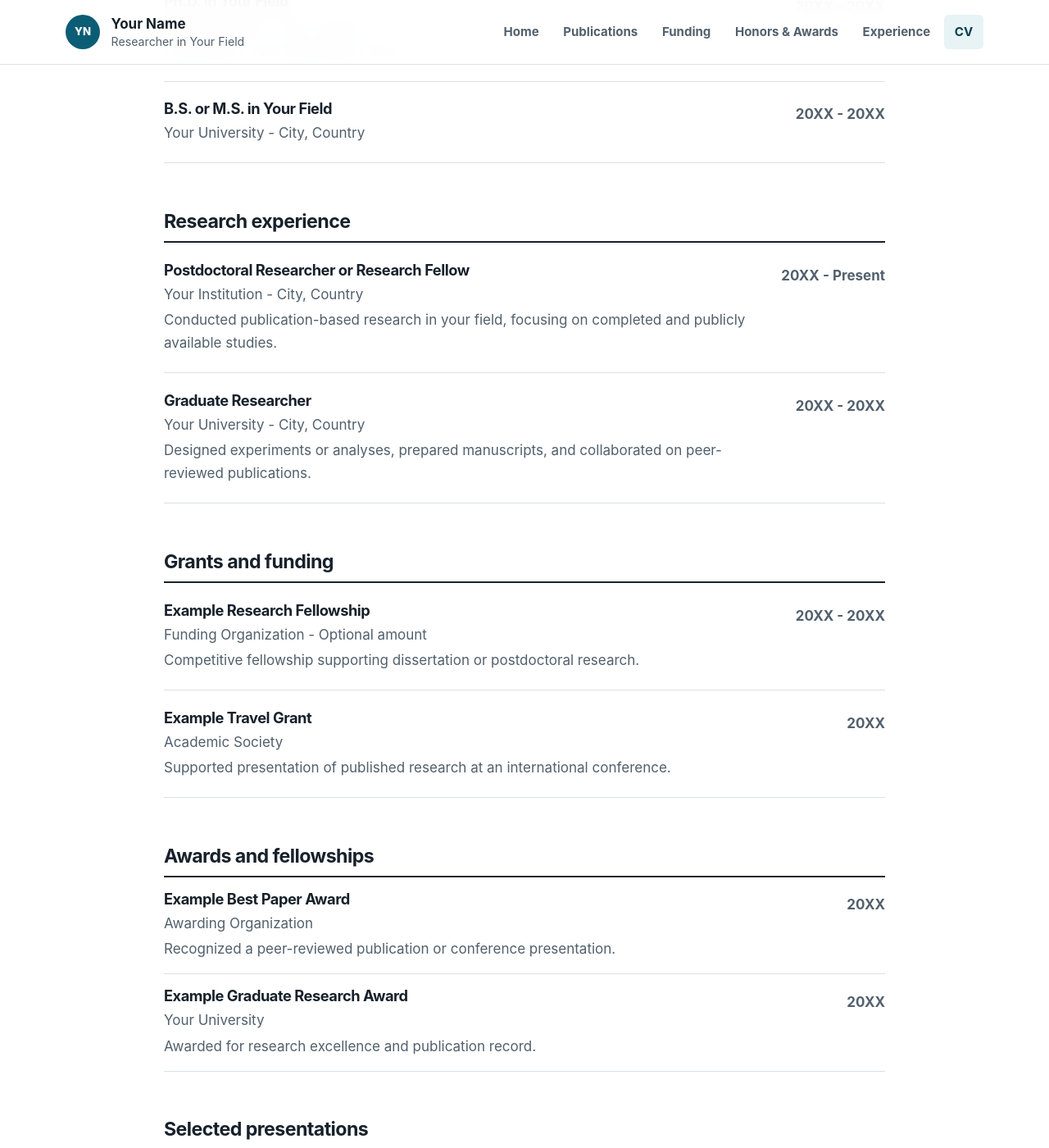
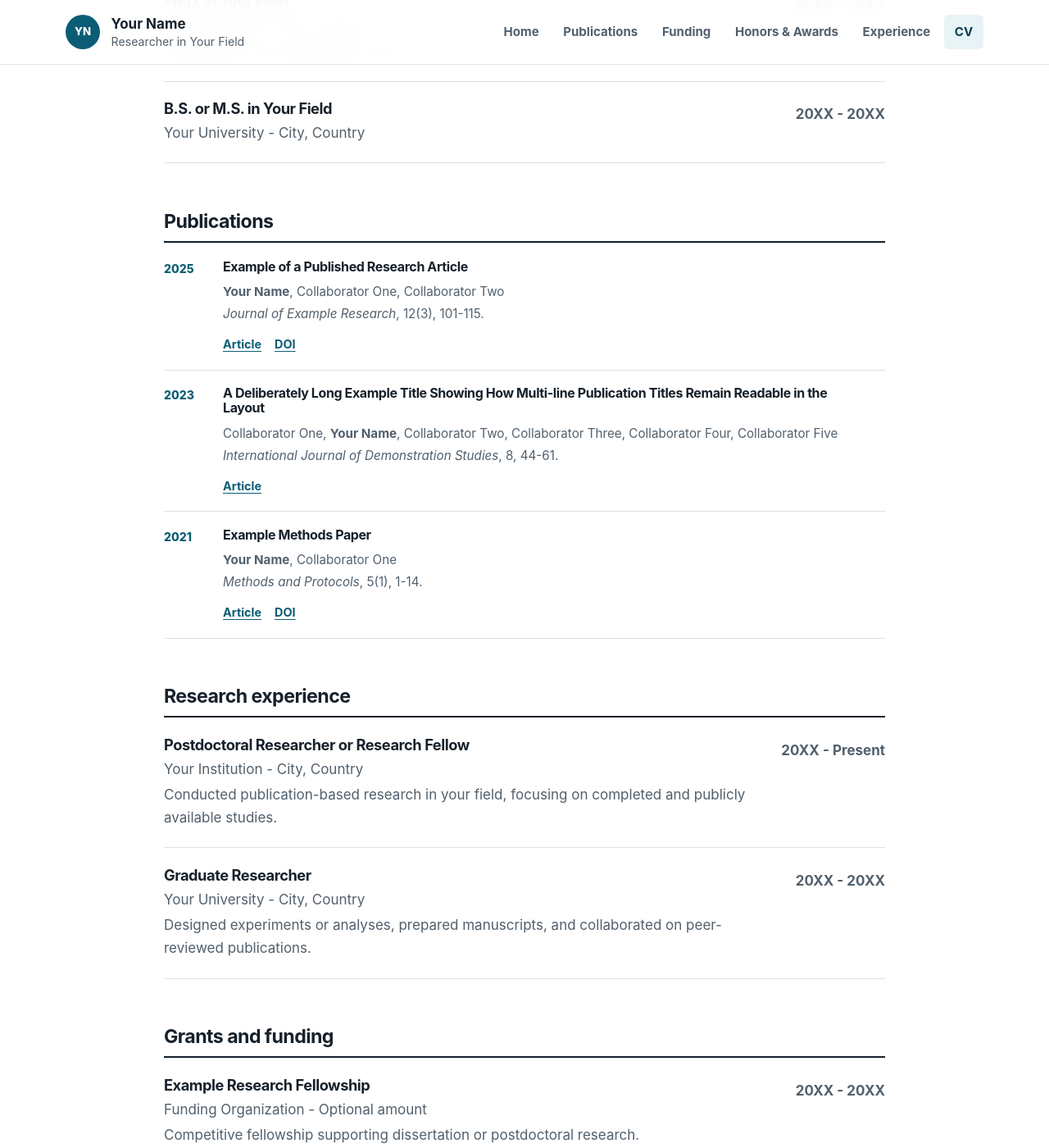
Before and after one commit to yuyeolchoi/yuyeolchoi.github.io, a Jekyll site: the page built from cv.html, in a window 1280 px wide and 1400 px high, scrolled down 571 px. Shown: the whole window at 82% size. Built offline with Jekyll 4.4.1, drawn with Linux system fonts in a browser that asks for light colours.

Commit message:
Show publications on home and CV pages

```diff
--- a/assets/css/style.css
+++ b/assets/css/style.css
@@ -145,6 +145,7 @@
 }
 .affiliation { margin: 0.7rem 0 1.8rem; color: var(--muted); font-size: 1.08rem; }
 .hero-bio { max-width: 690px; font-size: clamp(1.08rem, 2.2vw, 1.3rem); }
+.hero-actions { display: flex; flex-wrap: wrap; gap: 0.75rem; margin-top: 1.5rem; }
 .social-links { display: flex; flex-wrap: wrap; gap: 0.55rem 1.2rem; margin-top: 1.7rem; }
 .social-links a { font-weight: 700; }
 
@@ -187,6 +188,10 @@
 .publication-contribution { margin: 0.85rem 0 0; padding-left: 1rem; border-left: 3px solid #8eb8c3; }
 .publication-links { display: flex; flex-wrap: wrap; gap: 1rem; margin-top: 0.8rem; }
 .publication-links a { font-size: 0.9rem; font-weight: 750; }
+.cv-publication-list .publication { grid-template-columns: 52px 1fr; padding: 1.15rem 0; }
+.cv-publication-list .publication h3 { font-size: 1rem; }
+.cv-publication-list .publication-authors,
+.cv-publication-list .publication-venue { font-size: 0.95rem; }
 
 .page-hero { padding: clamp(3.8rem, 8vw, 6rem) 0; background: var(--canvas); border-bottom: 1px solid var(--line); }
 .page-hero h1 { font-size: clamp(2.8rem, 7vw, 4.6rem); }
--- a/cv.html
+++ b/cv.html
@@ -32,6 +32,15 @@
         <p class="cv-period">{{ item.period }}</p>
       </article>
     {% endfor %}
+  </section>
+
+  <section class="cv-section">
+    <h2>Publications</h2>
+    <div class="publication-list cv-publication-list">
+      {% for publication in site.data.publications %}
+        {% include publication.html item=publication show_contribution=false %}
+      {% endfor %}
+    </div>
   </section>
 
   <section class="cv-section">
--- a/index.html
+++ b/index.html
@@ -19,6 +19,10 @@
       <p class="affiliation">{{ site.author.affiliation }}{% if site.author.location != "" %} - {{ site.author.location }}{% endif %}</p>
       <p class="hero-bio">{{ site.author.bio }}</p>
       {% include social-links.html %}
+      <div class="hero-actions">
+        <a class="button" href="{{ '/publications/' | relative_url }}">View publications</a>
+        <a class="button button-secondary" href="{{ '/cv/' | relative_url }}">View CV</a>
+      </div>
     </div>
   </div>
 </section>
@@ -42,7 +46,7 @@
     <div class="section-heading heading-row">
       <div>
         <p class="eyebrow">Selected work</p>
-        <h2>Featured publications</h2>
+        <h2>Featured publication list</h2>
       </div>
       <a class="text-link" href="{{ '/publications/' | relative_url }}">View all publications</a>
     </div>
```
Also changed, not shown: README.md.
